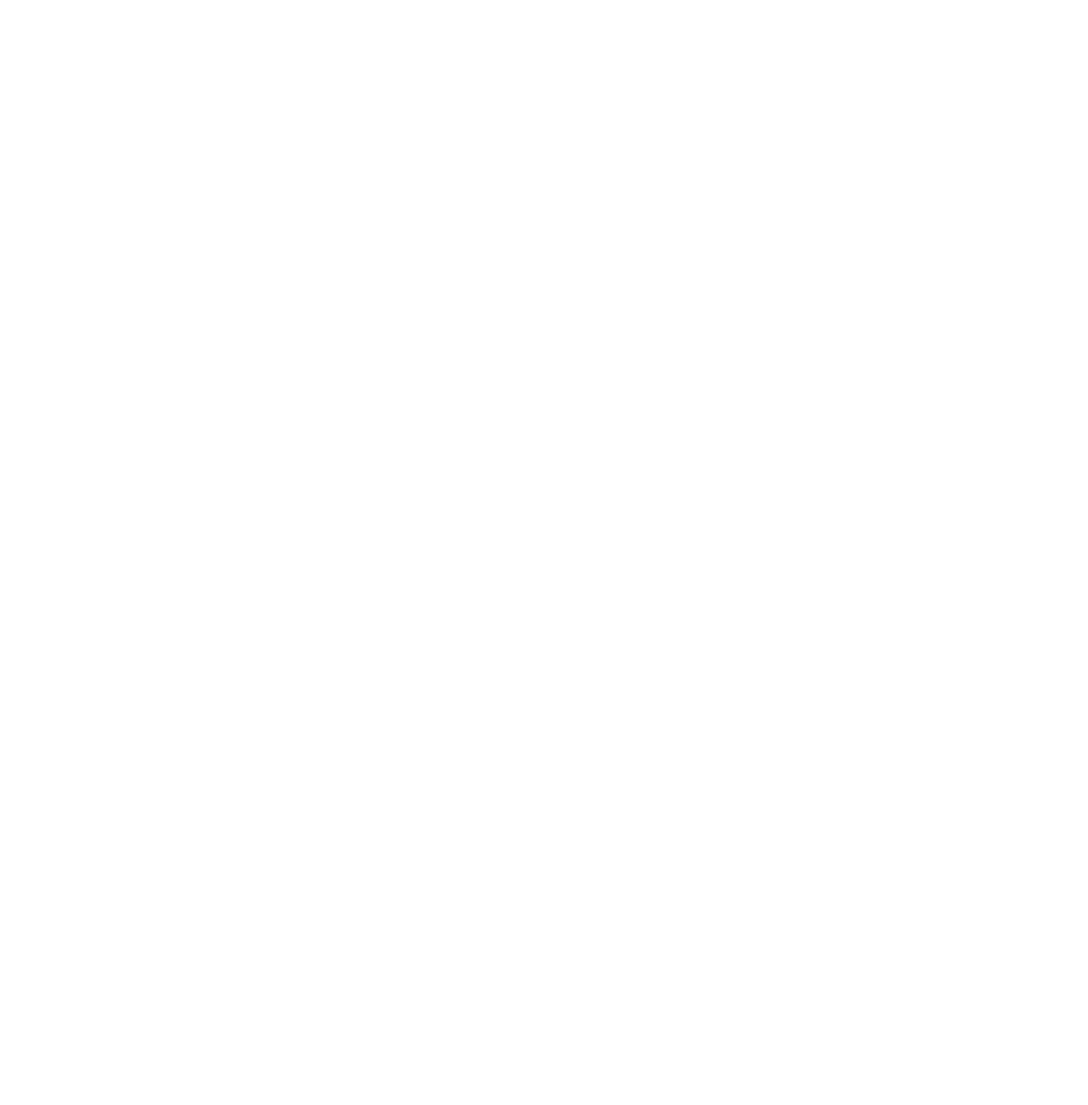
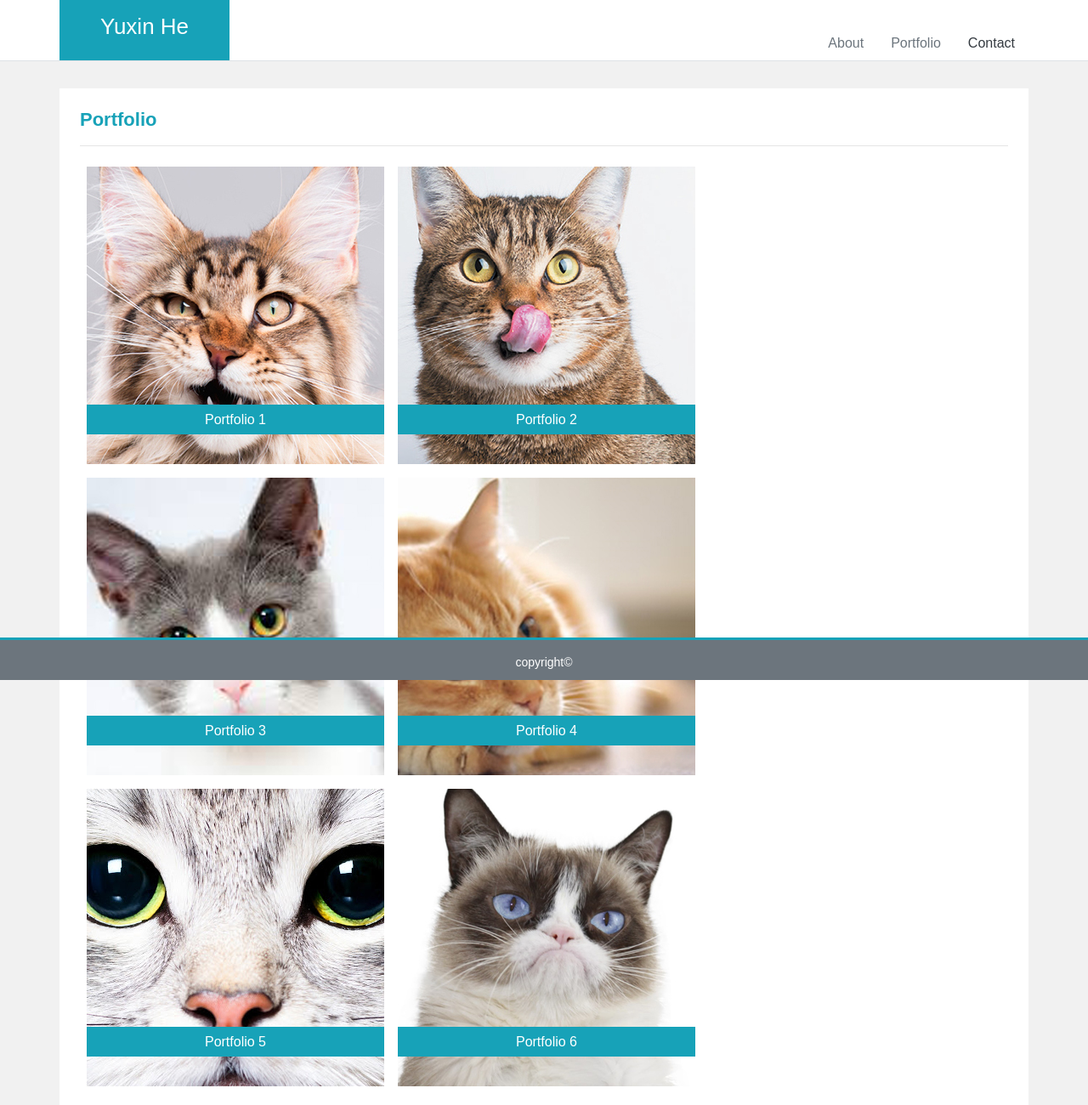
Before and after one commit to yuxinebill/Bootstrap-Portfolio_Yuxin, a plain HTML site: page portfolio.html in a window 1280 px wide. Shown: the top 1300 px of the page at 85% size. Before the commit the page ends 800 px from the top, so only its background shows below. Drawn offline with nearby package versions, Linux system fonts and the light colour scheme; a web font is replaced by a local one.

Commit message:
portfolio is ready

```diff
--- a/assets/css/style.css
+++ b/assets/css/style.css
@@ -19,3 +19,17 @@ h2 {
 footer {
 	height: 50px;
 }
+
+.caption {
+    bottom: 10%;
+    left: 0;
+    width: 100%;
+    height: 35px;
+    line-height: 35px;
+}
+
+.pofolio_holder {
+	float: left;
+	width: 350px;
+	height: 350px;
+}
--- a/portfolio.html
+++ b/portfolio.html
@@ -0,0 +1,114 @@
+<!DOCTYPE html>
+<html lang="en-us">
+
+<head>
+  <meta charset="UTF-8">
+  <meta name="viewport" content="width=device-width, initial-scale=1.0">
+  <title>Yuxin He</title>
+
+  <!-- reset style -->
+  <link rel="stylesheet" type="text/css" href="assets/css/reset.css">
+
+  <!-- BOOTSTRAP  -->
+  <link rel="stylesheet" href="https://stackpath.bootstrapcdn.com/bootstrap/4.1.1/css/bootstrap.min.css" integrity="sha384-WskhaSGFgHYWDcbwN70/dfYBj47jz9qbsMId/iRN3ewGhXQFZCSftd1LZCfmhktB" crossorigin="anonymous">
+
+  <!-- google fonts  -->
+  <link href="https://fonts.googleapis.com/css?family=Muli" rel="stylesheet">
+
+  <!-- my CSS  -->
+  <link rel="stylesheet" type="text/css" href="assets/css/style.css">
+</head>
+
+<body>
+  <!-- header -->
+  <header>
+    <div class="jumbotron jumbotron-fluid bg-white border-bottom p-0">
+      <div class="container bg-info bg-white p-0">
+          <div class="d-flex justify-content-end">
+             <div class="mr-auto px-5 py-3  bg-info text-white"> <h1>Yuxin He</h1></div>
+           <div class="align-self-end"><a class="nav-link active text-secondary" href="index.html">About</a></div>
+            <div class="align-self-end"><a class="nav-link text-secondary" href="portfolio.html">Portfolio</a></div>
+            <div class="align-self-end"><a class="nav-link text-dark" href="contact.html">Contact</a></div>
+          </div>
+      </div>
+    </div>
+ </header>
+
+  <!-- main info -->
+  <section class="container bg-white p-4">
+    <div class="clearfix">
+      <h2 class="text-info font-weight-bold">Portfolio</h2>
+      <hr>
+       <!-- 1 -->
+        <div class="pofolio_holder thumbnail text-center position-relative m-2">
+
+          <div class="caption position-absolute bg-info">
+            <a href="portfolio.html"><span class="text-white">Portfolio 1</span></a>
+          </div>
+
+          <img src="assets/imgs/portfolio_1.jpg" class="img-responsive">
+        </div>
+
+        <!-- 2 -->
+        <div class="pofolio_holder thumbnail text-center position-relative m-2">
+
+          <div class="caption position-absolute bg-info">
+            <a href="portfolio.html"><span class="text-white">Portfolio 2</span></a>
+          </div>
+
+          <img src="assets/imgs/portfolio_2.jpg" class="img-responsive">
+        </div>
+
+        <!-- 3 -->
+        <div class="pofolio_holder thumbnail text-center position-relative m-2">
+
+          <div class="caption position-absolute bg-info">
+            <a href="portfolio.html"><span class="text-white">Portfolio 3</span></a>
+          </div>
+
+          <img src="assets/imgs/portfolio_3.jpg" class="img-responsive">
+        </div>
+
+        <!-- 4 -->
+        <div class="pofolio_holder thumbnail text-center position-relative m-2">
+
+          <div class="caption position-absolute bg-info">
+            <a href="portfolio.html"><span class="text-white">Portfolio 4</span></a>
+          </div>
+
+          <img src="assets/imgs/portfolio_4.jpg" class="img-responsive">
+        </div>
+
+        <!-- 5 -->
+        <div class="pofolio_holder thumbnail text-center position-relative m-2">
+
+          <div class="caption position-absolute bg-info">
+            <a href="portfolio.html"><span class="text-white">Portfolio 5</span></a>
+          </div>
+
+          <img src="assets/imgs/portfolio_5.jpg" class="img-responsive">
+        </div>
+
+        <!-- 6 -->
+        <div class="pofolio_holder thumbnail text-center position-relative m-2">
+
+          <div class="caption position-absolute bg-info">
+            <a href="portfolio.html"><span class="text-white">Portfolio 6</span></a>
+          </div>
+
+          <img src="assets/imgs/portfolio_6.jpg" class="img-responsive">
+        </div>
+
+
+    </div>
+  </section>
+
+  <!-- footer -->
+  <footer class="fixed-bottom bg-secondary">
+    <div class="d-flex bg-info" style="height: 3px;"></div>
+    <p class="text-white font-weight-light text-center pt-3">copyright&copy;</p></div>
+  </footer>
+
+</body>
+
+</html>
```
Also changed, not shown: contact.html (line endings or trailing spaces).
